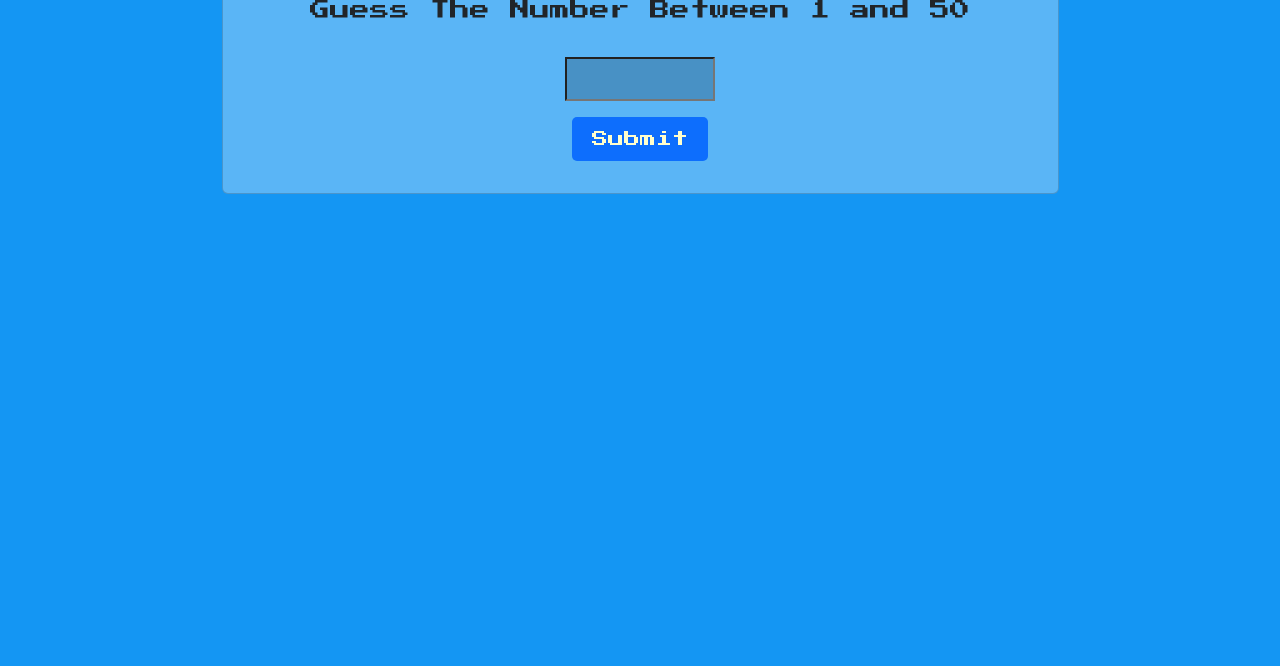
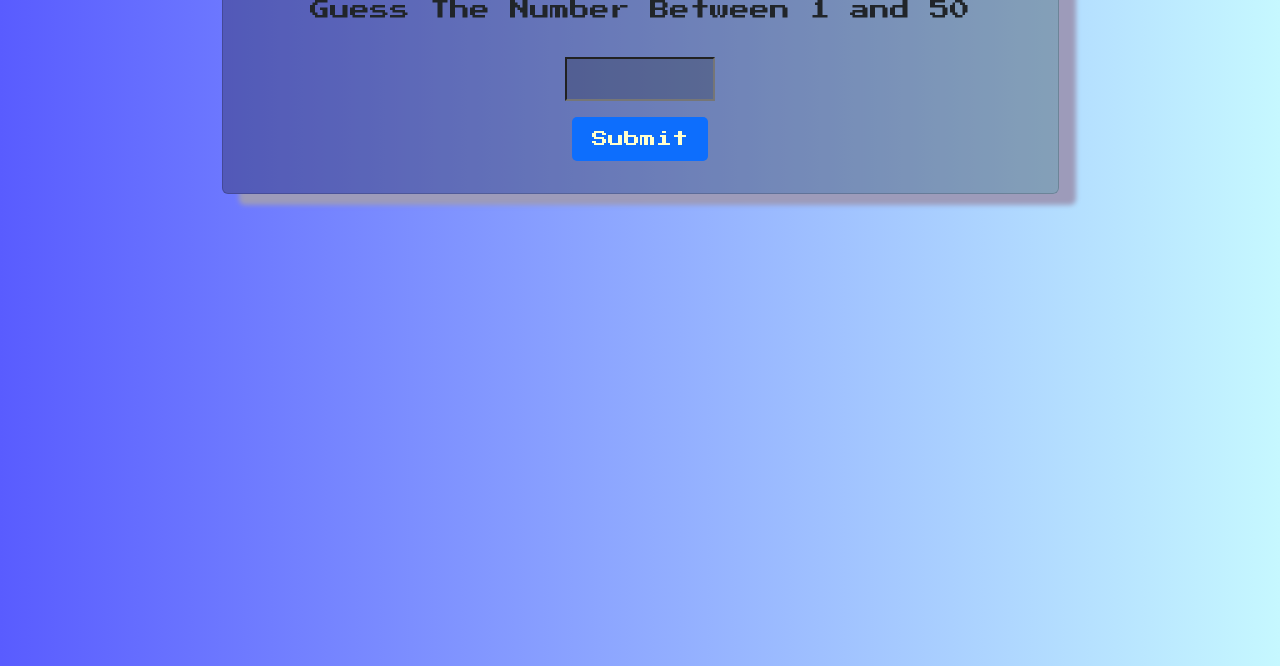
Before and after one commit to hanminphyo/guessNumberGame, a plain HTML site: page index.html in a window 1280 px wide. Shown: the part 134-800 px from the top of the page. Drawn offline with nearby package versions, Linux system fonts and the light colour scheme.

Commit message:
adding box shadow and chane bg color

```diff
--- a/style.css
+++ b/style.css
@@ -6,7 +6,7 @@
   font-family: "Press Start 2P", system-ui;
 }
 body {
-  background-color: #1496f3;
+  background: linear-gradient(to right, #595cff, #c6f8ff);
 }
 .container {
   display: flex;
@@ -18,7 +18,8 @@ body {
   text-align: center;
   margin: 50px auto;
   height: 100%;
-  background-color: rgba(255, 255, 255, 0.3);
+  background-color: rgba(23, 22, 22, 0.3);
+  box-shadow: 17px 11px 5px 0px #9d9bba;
 }
 input {
   padding: 5px 10px;
```
